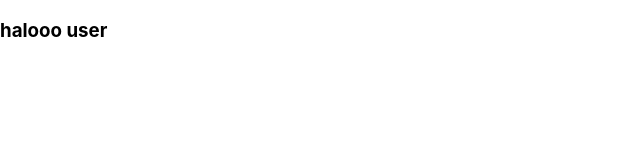
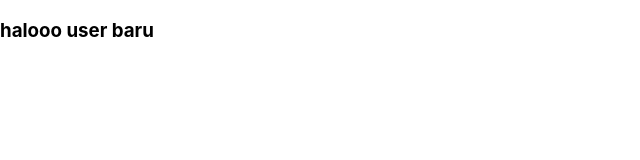
Before and after one commit to elangreza14/learnreactjs, a React (Create React App) app: page / in a window 1280 px wide. Shown: the top 160 px of the page, without its empty margins (0-640 px from the left). Built offline with nearby package versions, Linux system fonts and the light colour scheme.

Commit message:
testgitcola

```diff
--- a/src/user/pages/NewUser.js
+++ b/src/user/pages/NewUser.js
@@ -1,7 +1,7 @@
 import React from "react";
 
 const NewUser = () => {
-  return <h3>halooo user</h3>;
+  return <h3>halooo user baru</h3>;
 };
 
 export default NewUser;
```
